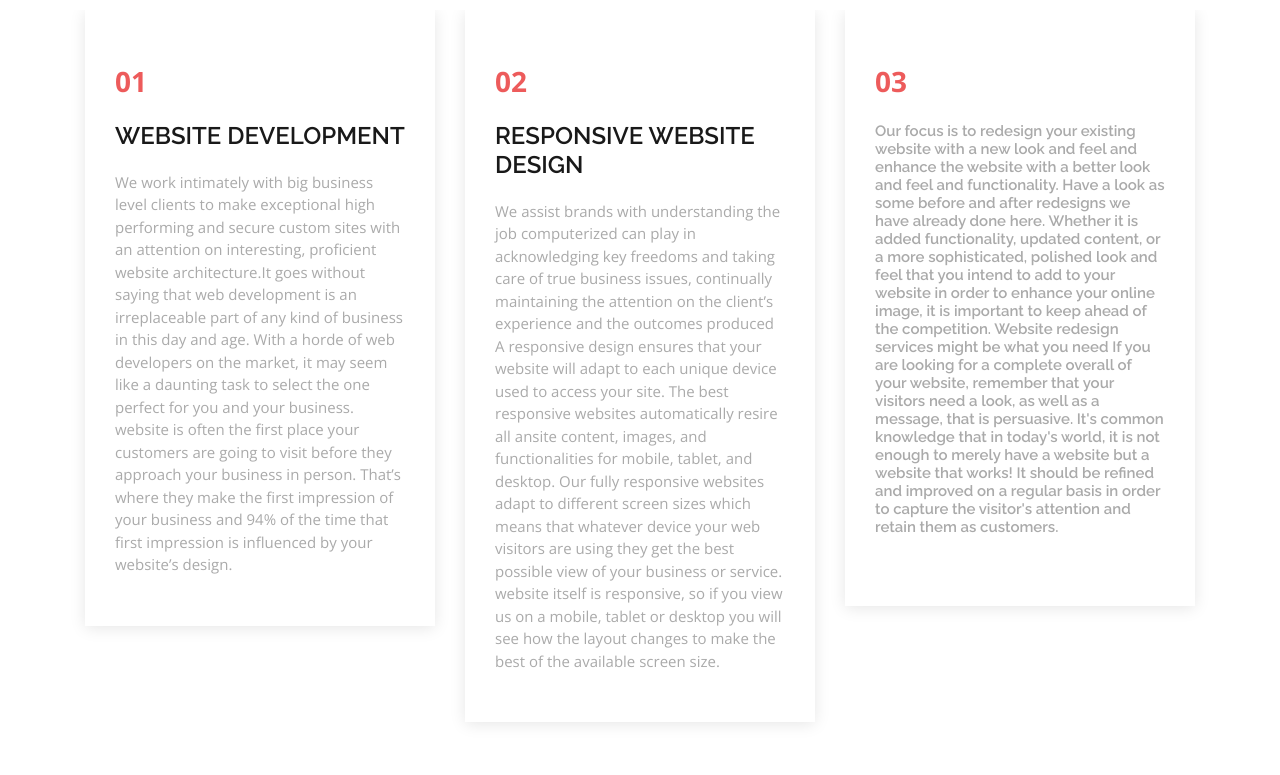
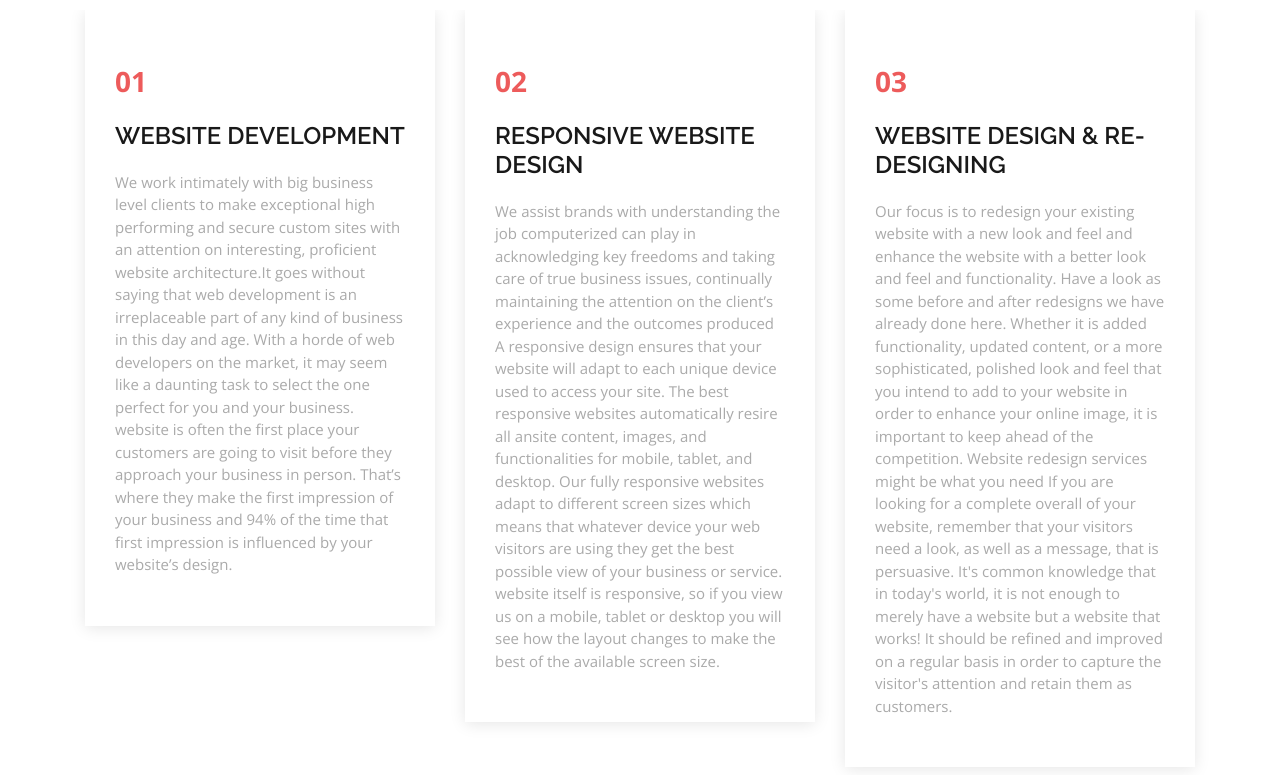
Before and after one commit to Igoraza/igoraza, a plain HTML site: page index.html in a window 1280 px wide. Shown: the part 1180-1955 px from the top of the page. Drawn offline with nearby package versions, Linux system fonts and the light colour scheme.

Commit message:
Update index.html

```diff
--- a/index.html
+++ b/index.html
@@ -135,7 +135,7 @@
           <div class="col-lg-4 mt-4 mt-lg-0" data-aos="fade-up" data-aos-delay="300">
             <div class="box">
               <span>03</span>
-              <h4><WEBSITE DESIGN & RE-DESIGNING/h4>
+              <h4>WEBSITE DESIGN & RE-DESIGNING</h4>
               <p>Our focus is to redesign your existing website with a new look and feel and enhance the website with a better look and feel and functionality. Have a look as some before and after redesigns we have already done here. Whether it is added functionality, updated content, or a more sophisticated, polished look and feel that you intend to add to your website in order to enhance your online image, it is important to keep ahead of the competition. Website redesign services might be what you need
 
                 If you are looking for a complete overall of your website, remember that your visitors need a look, as well as a message, that is persuasive. It's common knowledge that in today's world, it is not enough to merely have a website but a website that works! It should be refined and improved on a regular basis in order to capture the visitor's attention and retain them as customers.
```
